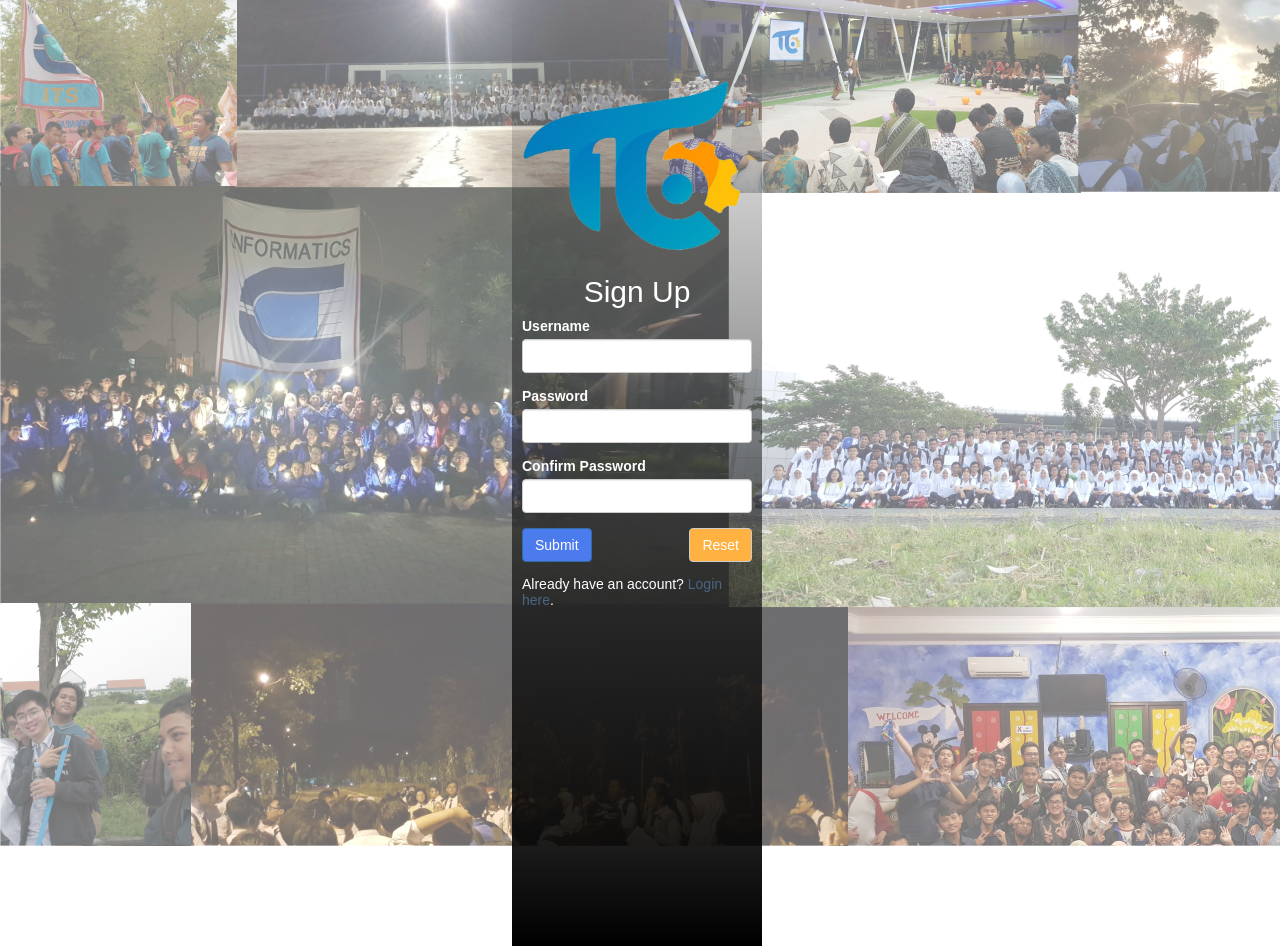
After one commit to Rahandi/db16murni, a PHP site: page /register2.php in a window 1280 px wide. The commit adds this page. Run offline with PHP 8.4, Linux system fonts and the light colour scheme.

Commit message:
Auto stash before merge of "master" and "origin/master"
register.php

```diff
--- /dev/null
+++ b/css/register.css
@@ -0,0 +1,33 @@
+html,body{
+	font-size: 62.5%;
+  height: 100%;
+  overflow: hidden;
+}
+@media (max-width: 768px) {
+  html, body {
+    font-size: 50%;
+  }
+}
+
+#gbr{
+	position: relative;
+	top: 0;
+}
+
+.reg{
+  position: absolute;
+  height: 100%;
+  width: 250px;
+  top: 0;
+  left: 40%;
+  right: 30%;
+  background: linear-gradient(to bottom, rgba(158, 215, 147, 0) 0%, rgba(0, 0, 0, 1) 100%);
+}
+
+
+#inside{
+	padding-top: 30%;
+	padding-left: 10px;
+	padding-right: 10px;
+
+}
--- a/login2.php
+++ b/login2.php
@@ -68,14 +68,16 @@ if($_SERVER["REQUEST_METHOD"] == "POST"){
     <div id="inside" >
     	<img src="img/logo.png" height="180" width="220">
     	<br>
+    	<h2 style="color: white"><center><strong>Login</strong></center></h2>
+
     	<form action="<?php echo htmlspecialchars($_SERVER["PHP_SELF"]); ?>" method="post">
         <div class="form-group <?php echo (!empty($username_err)) ? 'has-error' : ''; ?>">
-            <label>Username</label>
+            <label style="color: white">Username</label>
             <input type="text" name="username"class="form-control" value="<?php echo $username; ?>">
             <span class="help-block"><?php echo $username_err; ?></span>
         </div>
         <div class="form-group <?php echo (!empty($password_err)) ? 'has-error' : ''; ?>">
-            <label>Password</label>
+            <label style="color: white">Password</label>
             <input type="password" name="password" class="form-control">
             <span class="help-block"><?php echo $password_err; ?></span>
         </div>
--- /dev/null
+++ b/register2.php
@@ -0,0 +1,110 @@
+<?php
+include('config.php');
+$username = $password = $confirm_password = "";
+$username_err = $password_err = $confirm_password_err = "";
+if($_SERVER["REQUEST_METHOD"] == "POST"){
+    if(empty(trim($_POST["username"]))){
+        $username_err = "Please enter a username.";
+    } else{
+        $sql = "SELECT id FROM users WHERE name = ?";
+        if($stmt = mysqli_prepare($db, $sql)){
+            mysqli_stmt_bind_param($stmt, "s", $param_username);
+            $param_username = trim($_POST["username"]);
+            if(mysqli_stmt_execute($stmt)){
+                mysqli_stmt_store_result($stmt);
+                if(mysqli_stmt_num_rows($stmt) == 1){
+                    $username_err = "This username is already taken.";
+                } else{
+                    $username = trim($_POST["username"]);
+                }
+            } else{
+                echo "Oops! Something went wrong. Please try again later.";
+            }
+        }
+        mysqli_stmt_close($stmt);
+    }
+    if(empty(trim($_POST['password']))){
+        $password_err = "Please enter a password.";
+    } elseif(strlen(trim($_POST['password'])) < 8){
+        $password_err = "Password must have atleast 8 characters.";
+    } else{
+        $password = trim($_POST['password']);
+    }
+    if(empty(trim($_POST["confirm_password"]))){
+        $confirm_password_err = 'Please confirm password.';
+    } else{
+        $confirm_password = trim($_POST['confirm_password']);
+        if($password != $confirm_password){
+            $confirm_password_err = 'Password did not match.';
+        }
+    }
+    if(empty($username_err) && empty($password_err) && empty($confirm_password_err)){
+        $sql = "INSERT INTO users (name, password, email) VALUES (?, ?, 'kosong')";
+        if($stmt = mysqli_prepare($db, $sql)){
+            mysqli_stmt_bind_param($stmt, "ss", $param_username, $param_password);
+            $param_username = $username;
+            $param_password = password_hash($password, PASSWORD_DEFAULT); // Creates a password hash
+            if(mysqli_stmt_execute($stmt)){
+                header("location: login.php");
+            } else{
+                echo "Something went wrong. Please try again later.";
+            }
+            mysqli_stmt_close($stmt);
+        } else{
+            die(mysqli_error($db));
+        }
+    }
+    mysqli_close($db);
+}
+?>
+
+<!DOCTYPE html>
+<html lang="en">
+<head>
+    <link rel="stylesheet" type="text/css" href="css/register.css">
+    <meta charset="UTF-8">
+    <title>Sign Up</title>
+    <link rel="stylesheet" href="https://maxcdn.bootstrapcdn.com/bootstrap/3.3.7/css/bootstrap.css">
+    <style type="text/css">
+        body{ font: 14px sans-serif; }
+        .wrapper{ width: 350px; padding: 20px; }
+    </style>
+</head>
+<body>
+<img src="img/bg1.png" id="gbr">
+
+<div class="wrapper">
+	<div class="reg">
+		<div id="inside">
+	    	<img src="img/logo.png" height="180" width="220">
+			<h2 style="color: white"><center>Sign Up</center></h2>
+    		<form action="<?php echo htmlspecialchars($_SERVER["PHP_SELF"]); ?>" method="post">
+        	<div class="form-group <?php echo (!empty($username_err)) ? 'has-error' : ''; ?>">
+            	<label style="color: white">Username</label>
+            	<input type="text" name="username"class="form-control" value="<?php echo $username; ?>">
+            	<span class="help-block"><?php echo $username_err; ?></span>
+       	 	</div>
+       	 	<div class="form-group <?php echo (!empty($password_err)) ? 'has-error' : ''; ?>">
+            	<label style="color: white">Password</label>
+            	<input type="password" name="password" class="form-control" value="<?php echo $password; ?>">
+            	<span class="help-block"><?php echo $password_err; ?></span>
+        	</div>
+        	<div class="form-group <?php echo (!empty($confirm_password_err)) ? 'has-error' : ''; ?>">
+            	<label style="color: white" >Confirm Password</label>
+            	<input type="password" name="confirm_password" class="form-control" value="<?php echo $confirm_password; ?>">
+            	<span class="help-block"><?php echo $confirm_password_err; ?></span>
+       	 	</div>
+        	<div class="form-group">
+            	<input style="float: left; background-color: #4b7bec" type="submit" class="btn btn-primary" value="Submit">
+            	<input style="float: right; background-color: #ffb142; color: white" type="reset" class="btn btn-default" value="Reset">
+        	</div>
+        	<br><br><br>
+        	<p style="color: white">Already have an account? <a href="login.php" style="color: #4b6584">Login here</a>.</p>
+    		</form>
+		</div>
+
+	</div>
+
+</div>
+</body>
+</html>
```
